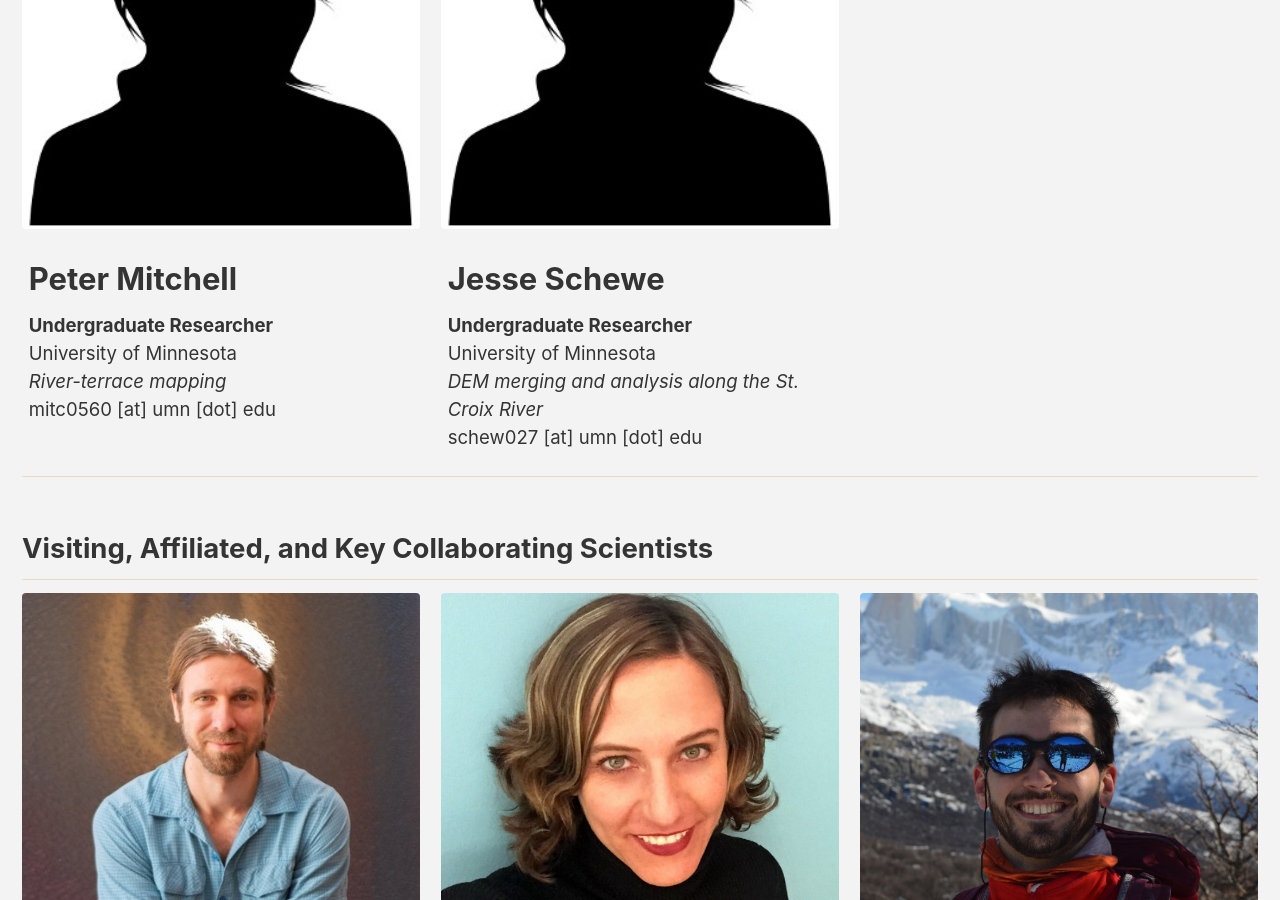
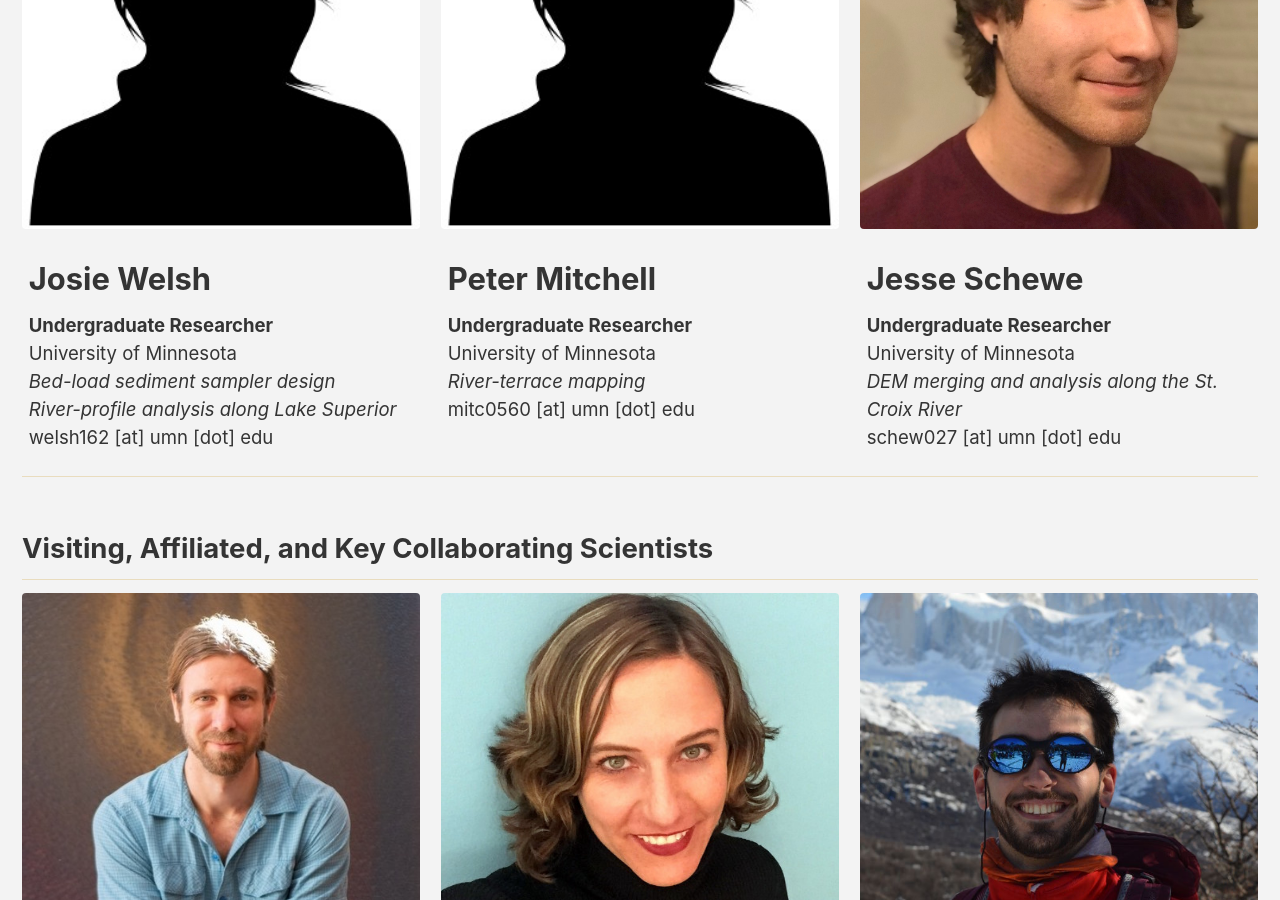
Before and after one commit to MNiMORPH/MNiMORPH.github.io, a Jekyll site: the page built from _pages/people.md, in a window 1280 px wide and 900 px high, scrolled down 4727 px. Built offline with Jekyll 4.4.1, drawn with Linux system fonts in a browser that asks for light colours; cached includes are drawn as plain includes; nearby versions of some CDN libraries.

Commit message:
Jesse + Tyler headshots; Josie is back!

```diff
--- a/_pages/people.md
+++ b/_pages/people.md
@@ -163,7 +163,7 @@
     #url: ""
     #btn_label: "Homepage"
     #btn_class: "btn--inverse"
-  - image_path: /assets/images/headshots/blank.jpg
+  - image_path: /assets/images/headshots/TylerFulghum_headshot_320x320.jpg
     alt: "Tyler Fulghum"
     title: "Tyler Fulghum"
     excerpt: "**Ph.D. Student**<br/>
@@ -186,14 +186,15 @@
     #btn_class: "btn--inverse"
 
 undergrads:
-  #- image_path: /assets/images/headshots/blank.jpg
-  #  alt: "Josie Welsh"
-  #  title: "Josie Welsh"
-  #  excerpt: "**Undergraduate Researcher**<br/>
-  #            University of Minnesota<br/>
-  #            *Bed-load sediment sampler design*<br/>
-  #            welsh162 [at] umn [dot] edu
-  #            "
+  - image_path: /assets/images/headshots/blank.jpg
+    alt: "Josie Welsh"
+    title: "Josie Welsh"
+    excerpt: "**Undergraduate Researcher**<br/>
+              University of Minnesota<br/>
+              *Bed-load sediment sampler design*<br/>
+              *River-profile analysis along Lake Superior*<br/>
+              welsh162 [at] umn [dot] edu
+              "
   - image_path: /assets/images/headshots/blank.jpg
     alt: "Peter Mitchell"
     title: "Peter Mitchell"
@@ -205,7 +206,7 @@
     #url: ""
     #btn_label: "Homepage"
     #btn_class: "btn--inverse"
-  - image_path: /assets/images/headshots/blank.jpg
+  - image_path: /assets/images/headshots/JesseSchewe_headshot.jpg
     alt: "Jesse Schewe"
     title: "Jesse Schewe"
     excerpt: "**Undergraduate Researcher**<br/>
```
Also changed, not shown: assets/images/headshots/JesseSchewe_headshot.jpg (added), assets/images/headshots/TylerFulghum_headshot_320x320.jpg (added).
